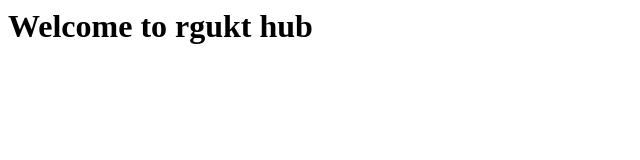
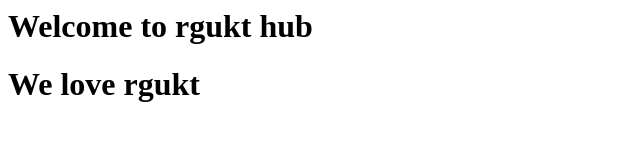
Before and after one commit to Hepsibah33/abc, a plain HTML site: page hub.html in a window 1280 px wide. Shown: the whole page, without its empty margins (0-640 px from the left). Drawn offline with Linux system fonts and the light colour scheme.

Commit message:
Update hub.html

```diff
--- a/hub.html
+++ b/hub.html
@@ -1,4 +1,4 @@
 <html>
 <h1>Welcome to rgukt hub</h1>
-
+<h1>We love rgukt</h1>
 </html>
```
